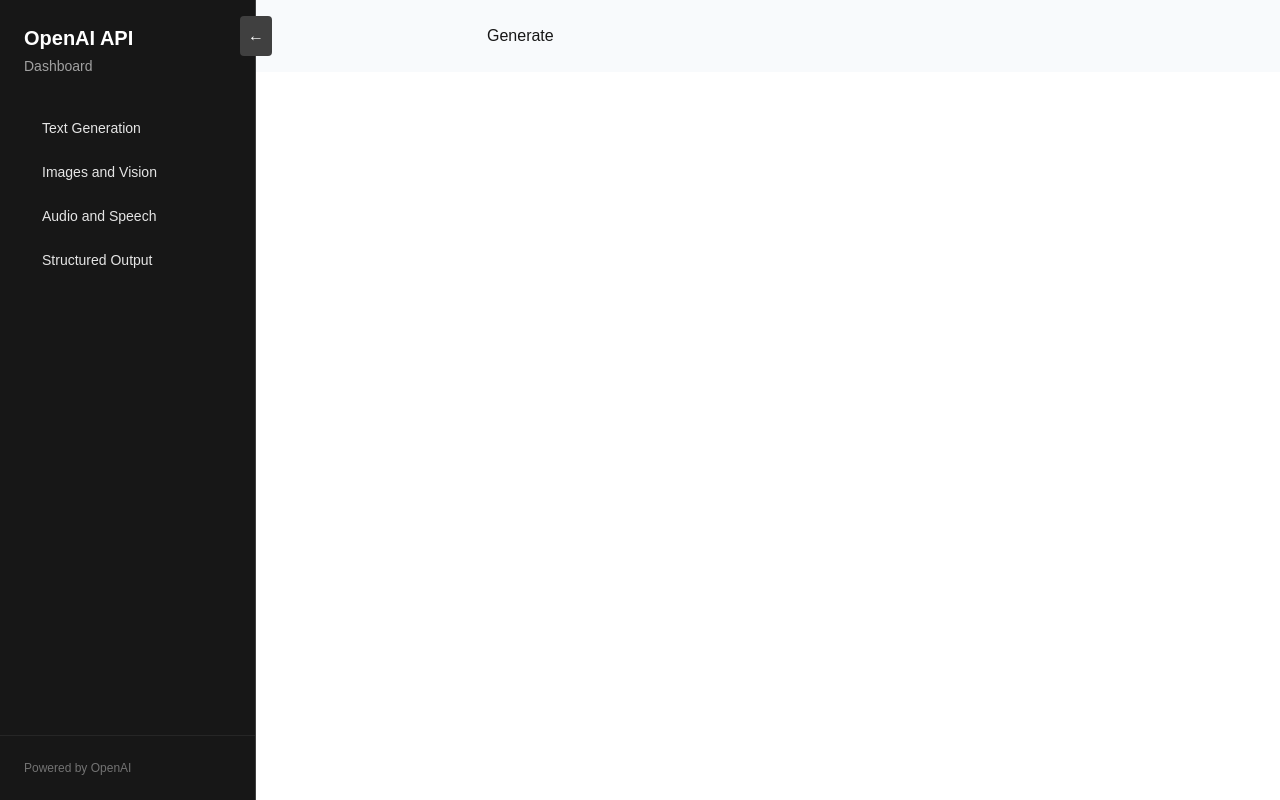
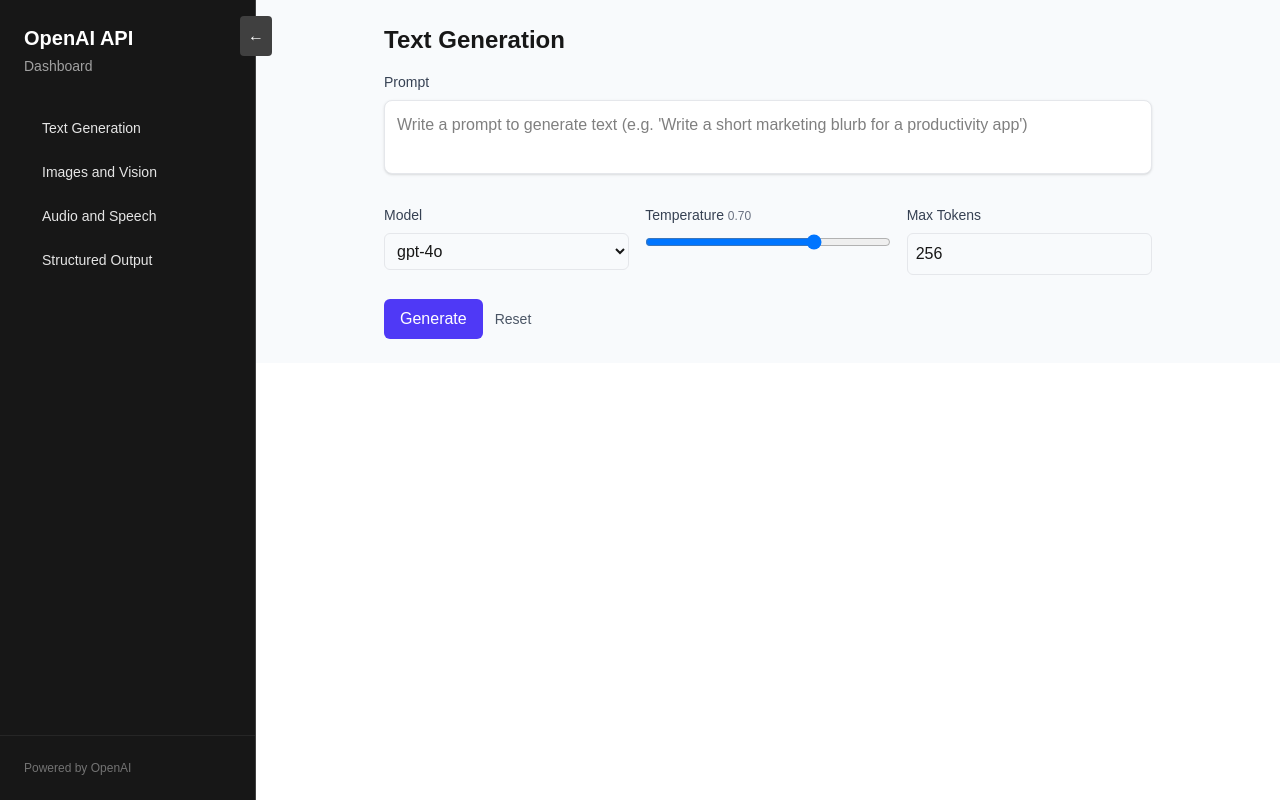
Before and after one commit to AJoelCastro/api-frontend, a Next.js app: page /text-generation in a window 1280 px wide. Built offline with nearby package versions, Linux system fonts and the light colour scheme; no server answers.

Commit message:
text generation service

```diff
--- a/src/page-sections/text-generation/index.tsx
+++ b/src/page-sections/text-generation/index.tsx
@@ -6,30 +6,134 @@
 
 const TextGenerationPage = () => {
     const [response, setResponse] = useState<any>(null);
-    const { register, handleSubmit } = useForm();
+    const [loading, setLoading] = useState<boolean>(false);
+    const [error, setError] = useState<string | null>(null);
+
+    const { register, handleSubmit, reset, watch } = useForm<{
+        prompt: string;
+        model: string;
+        temperature: number;
+        maxTokens: number;
+    }>({
+        defaultValues: {
+            prompt: "",
+            model: "gpt-4o",
+            temperature: 0.7,
+            maxTokens: 256,
+        },
+    });
+
+    const temperature = watch("temperature");
 
     const onSubmit = async (data: any) => {
+        setError(null);
+        setLoading(true);
+        setResponse(null);
         try {
-            const response = await TextGenerationService.generateText(data.prompt);
-            console.log(response);
-            setResponse(response);
-        } catch (error) {
-            console.error(error);
+            console.log("Submitting data:", data);
+            const res = await TextGenerationService.generateText(data);
+            setResponse(res);
+        } catch (err: any) {
+            setError(err?.message || "Error generating text");
+        } finally {
+            setLoading(false);
         }
     };
 
     return (
         <SectionLayout>
-            <form onSubmit={handleSubmit(onSubmit)}>
-                <input {...register("prompt")} />
-                <input type="submit" value="Generate" />
-            </form>
-            {response && (
-                <div>
-                    <h2>Generated Text:</h2>
-                    <p>{response.content[0]?.text}</p>
-                </div>
-            )}
+            <div className="max-w-3xl mx-auto w-full">
+                <h1 className="text-2xl font-semibold mb-4">Text Generation</h1>
+
+                <form onSubmit={handleSubmit(onSubmit)} className="space-y-6">
+                    <div>
+                        <label htmlFor="prompt" className="block text-sm font-medium text-gray-700 mb-2">
+                            Prompt
+                        </label>
+                        <textarea
+                            id="prompt"
+                            {...register("prompt", { required: true })}
+                            rows={2}
+                            className="w-full rounded-lg border border-gray-200 p-3 shadow-sm focus:outline-none focus:ring-2 focus:ring-indigo-400 resize-none text-black dark:text-white bg-white dark:bg-black"
+                            placeholder="Write a prompt to generate text (e.g. 'Write a short marketing blurb for a productivity app')"
+                        />
+                    </div>
+
+                    <div className="grid grid-cols-1 md:grid-cols-3 gap-4">
+                        <div>
+                            <label className="block text-sm font-medium text-gray-700 mb-2">Model</label>
+                            <select
+                                {...register("model")}
+                                className="w-full rounded-md border border-gray-200 p-2"
+                            >
+                                <option value="gpt-4o" className="bg-white dark:bg-black">gpt-4o</option>
+                                <option value="gpt-4o-mini" className="bg-white dark:bg-black">gpt-4o-mini</option>
+                                <option value="gpt-3.5" className="bg-white dark:bg-black">gpt-3.5</option>
+                            </select>
+                        </div>
+
+                        <div>
+                            <label className="block text-sm font-medium text-gray-700 mb-2">Temperature <span className="text-xs text-gray-500">{Number(temperature).toFixed(2)}</span></label>
+                            <input
+                                type="range"
+                                min={0}
+                                max={1}
+                                step={0.01}
+                                {...register("temperature", { valueAsNumber: true })}
+                                className="w-full"
+                            />
+                        </div>
+
+                        <div>
+                            <label className="block text-sm font-medium text-gray-700 mb-2">Max Tokens</label>
+                            <input
+                                type="number"
+                                {...register("maxTokens", { valueAsNumber: true })}
+                                className="w-full rounded-md border border-gray-200 p-2"
+                                min={16}
+                                max={1000}
+                            />
+                        </div>
+                    </div>
+
+                    <div className="flex items-center gap-3">
+                        <button
+                            type="submit"
+                            disabled={loading}
+                            className="inline-flex items-center gap-2 px-4 py-2 bg-indigo-600 text-white rounded-md hover:bg-indigo-700 disabled:opacity-60"
+                        >
+                            {loading && (
+                                <svg className="animate-spin h-4 w-4 text-white" xmlns="http://www.w3.org/2000/svg" fill="none" viewBox="0 0 24 24">
+                                    <circle className="opacity-25" cx="12" cy="12" r="10" stroke="currentColor" strokeWidth="4"></circle>
+                                    <path className="opacity-75" fill="currentColor" d="M4 12a8 8 0 018-8v4a4 4 0 00-4 4H4z"></path>
+                                </svg>
+                            )}
+                            {loading ? "Generating..." : "Generate"}
+                        </button>
+
+                        <button
+                            type="button"
+                            onClick={() => {
+                                reset();
+                                setResponse(null);
+                                setError(null);
+                            }}
+                            className="text-sm text-gray-600"
+                        >
+                            Reset
+                        </button>
+                    </div>
+                </form>
+
+                {error && <div className="mt-4 text-sm text-red-600">{error}</div>}
+
+                {response && (
+                    <div className="mt-6 p-4 bg-white dark:bg-black rounded-lg shadow">
+                        <h2 className="text-lg font-medium mb-2">Generated Text</h2>
+                        <pre className="whitespace-pre-wrap text-gray-800 dark:text-white">{response.content?.[0]?.text ?? JSON.stringify(response)}</pre>
+                    </div>
+                )}
+            </div>
         </SectionLayout>
     );
 };
--- a/src/services/TextGeneration.ts
+++ b/src/services/TextGeneration.ts
@@ -3,10 +3,10 @@
 const API_URL = process.env.NEXT_PUBLIC_API_URL_BACKEND
 
 const TextGenerationService ={
-    generateText: async (prompt: string) => {
+    generateText: async (data: any) => {
         try {
             const response = await axios.post(`${API_URL}/openai/text-generation`,
-                { prompt }
+                data
             );
             return response.data;
         }catch (error) {
```
